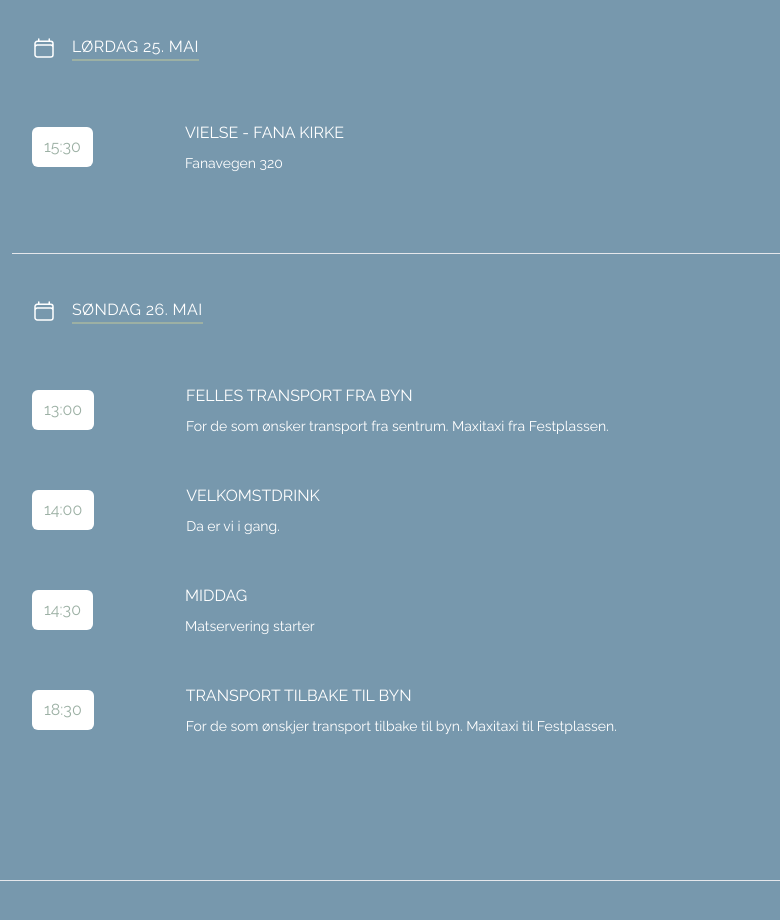
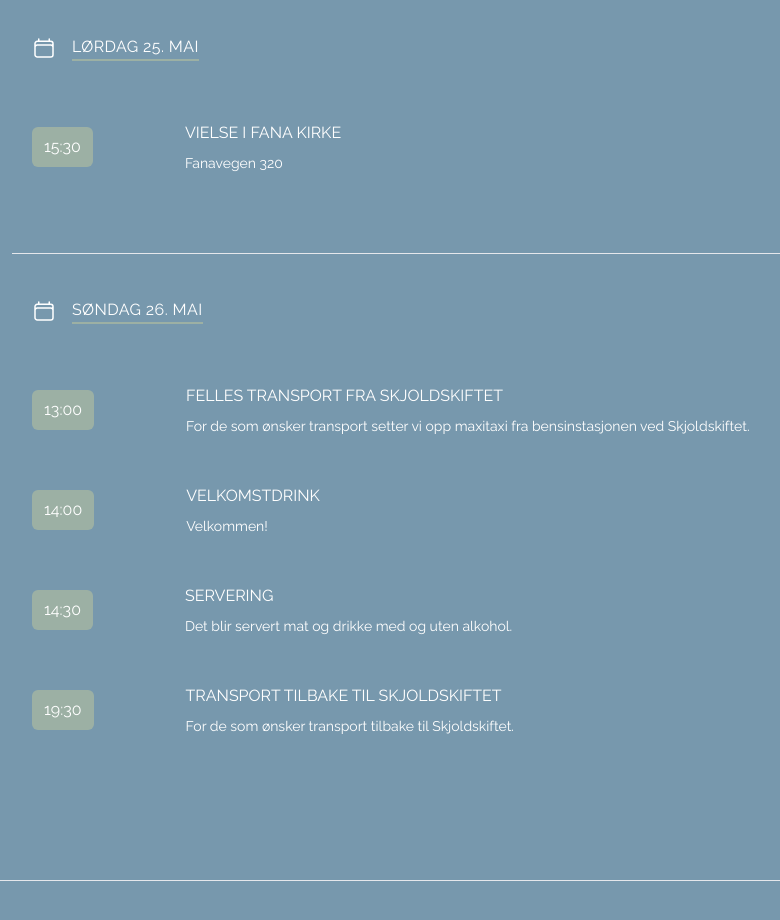
Before and after one commit to matsgund/weddingpage, a React (Vite) app: page / in a window 1280 px wide. Shown: the part 1840-2760 px from the top of the page, without its empty margins (196-976 px from the left). Built offline with nearby package versions, Linux system fonts and the light colour scheme.

Commit message:
content finished

```diff
--- a/src/pages/homePage/components/heroSection.tsx
+++ b/src/pages/homePage/components/heroSection.tsx
@@ -1,4 +1,3 @@
-import { Transition } from '@headlessui/react'
 import videoClip from '@/assets/videos/heroClip2.mp4';
 import posterImage from '@/assets/images/jpg/heroImage3.jpg';
 import { useInView } from 'react-intersection-observer';
@@ -6,6 +5,7 @@ import { useScroll } from '@/context/scrollContext';
 
 const HeroSection: React.FC = () => {
 
+  // used to detect if the component is in view to change the navbar
   const { ref, inView } = useInView({
     threshold: 0,
   });
@@ -14,16 +14,7 @@ const HeroSection: React.FC = () => {
   setIsInView(inView);
 
   return (
-    <Transition.Root
-      ref={ref}
-      appear={true}
-      show={true}
-      as="div"
-      enter="ease-in duration-[1000ms] transition-all"
-      enterFrom="opacity-0"
-      enterTo="opacity-100"
-      className="min-h-screen relative"
-    >
+    <div ref={ref} className='min-h-screen relative'>
       {/* Video Background */}
     <div className="video-docker absolute top-0 left-0 w-full h-full overflow-hidden">
         <video
@@ -39,30 +30,18 @@ const HeroSection: React.FC = () => {
       <div className="relative z-10 px-6 lg:px-8">
         <div className="flex items-center w-fit min-h-screen m-auto max-w-2xl py-28 sm:py-48 lg:py-56">
           <div className="text-center">
-            <Transition.Child
-              as="h1"
-              enter="ease-in duration-[1000ms] transition-all delay-[300ms]"
-              enterFrom="opacity-0 translate-y-12"
-              enterTo="opacity-100 translate-y-0"
-              className="h1"
-            >
-              Anette & Mats
-            </Transition.Child>
+              <h1 className='h1'>
+                Anette & Mats
+              </h1>
             <div className="justify-center">
-              <Transition.Child
-                as="h2"
-                enter="ease-in duration-[1000ms] transition-all delay-[200ms]"
-                enterFrom="opacity-0 translate-y-12"
-                enterTo="opacity-100 translate-y-0"
-                className="h2 text-white py-4"
-              >
-                25/26 Mai 2024
-              </Transition.Child>
+                <h2 className='h2 text-white py-4'>
+                  25/26 Mai 2024
+                </h2>
             </div>
           </div>
         </div>
       </div>
-    </Transition.Root>
+    </div>
   );
 };
 
--- a/src/pages/homePage/components/infoSection.tsx
+++ b/src/pages/homePage/components/infoSection.tsx
@@ -11,11 +11,11 @@ const schedule = [
       events: [
         {
           id: 1,
-          name: "Vielse - Fana Kirke",
+          name: "Vielse i Fana kirke",
           href:"#link",
           time: "15:30",
           details: "Fanavegen 320",
-          member: "Alice Doe",
+
         },
       ]
     },
@@ -25,35 +25,33 @@ const schedule = [
       events: [
         {
           id: 1,
-          name: "Felles transport fra byn",
+          name: "Felles transport fra Skjoldskiftet",
           href:"#link",
           time: "13:00",
-          details: "For de som ønsker transport fra sentrum. Maxitaxi fra Festplassen.",
-          member: "John Doe"
+          details: "For de som ønsker transport setter vi opp maxitaxi fra bensinstasjonen ved Skjoldskiftet.",
+
         },
         {
           id: 2,
           name: "Velkomstdrink",
           href:"#link",
           time: "14:00",
-          details: "Da er vi i gang.",
+          details: "Velkommen!",
           member: "Alice Doe"
         },
         {
             id: 3,
-            name: "Middag",
+            name: "Servering",
             href:"#link",
             time: "14:30",
-            details: "Matservering starter",
-            member: "John Doe"
+            details: "Det blir servert mat og drikke med og uten alkohol.",
         },
         {
             id:4,
-            name: "Transport tilbake til byn",
+            name: "Transport tilbake til Skjoldskiftet",
             href:"#link",
-            time: "18:30",
-            details: "For de som ønskjer transport tilbake til byn. Maxitaxi til Festplassen.",
-            member: "John Doe"
+            time: "19:30",
+            details: "For de som ønsker transport tilbake til Skjoldskiftet.",
 
         }
       ]
@@ -62,17 +60,22 @@ const schedule = [
 
   const locationInfo = [
     {   id: 1,
-        headline: "Villa",
-        text: "Villa Lokøy ligger på Lokøy, vest for Bergen, og er et populært valg for gjester som søker privatliv, komfort og uforglemmelige opplevelser. Fra hovedsuiten kan man observere havørner mens man nyter en kopp kaffe. Villaen er kjent for sin luksuriøse atmosfære og tilbyr en unik opplevelse ved den norske kysten"
-    },
-    {   id: 2,
-        headline: "Parkering",
-        text: "Gratis parkering på stedet"
+        headline: "Sted",
+        text: "Vi har leid Villa Lokøy for anlednigen. Denne ligger vest for Bergen i Lokøyvågen 68. Vi håper på at været er på vår side og at vi kan nyte dagen ute."
     },
     {
-        id: 3,
+        id: 2,
+        headline: "Kleskode",
+        text: "Dress."
+    },
+    {   id: 3,
+        headline: "Parkering",
+        text: "Mulighet for parkering på stedet"
+    },
+    {
+        id: 4,
         headline: "Servering",
-        text: "Det vil bli servert mat og drikke gjennom kvelden"
+        text: "Det vil bli servert mat og drikke gjennom dagen."
     }
 
 ]
@@ -115,8 +118,8 @@ const InfoSection : React.FC = () => {
                                         {day.events.map(event => (
                                             <li key={event.id} className="group py-6 px-2 sm:px-5 flex items-center">
                                             {/* :::time container */}
-                                            <div className="flex-shrink-0 mr-5 sm:mr-20 px-3 py-2 flex flex-col bg-white rounded-md">
-                                                <span className="text-sm sm:text-base font-ralewaRegular text-tertiary">{event.time}</span>
+                                            <div className="flex-shrink-0 mr-5 sm:mr-20 px-3 py-2 flex flex-col bg-tertiary rounded-md">
+                                                <span className="text-sm sm:text-base font-ralewaRegular text-white">{event.time}</span>
                                             </div>
                                             {/* :::details container */}
                                             <div className="col-span-7 sm:col-span-6 px-3">
@@ -200,7 +203,9 @@ const InfoSection : React.FC = () => {
                                     </div>
                                     <div>
                                         <p className="p text-white">
-                                            Vi vil tilby transport fra sentrum til Villa Lokøy på søndag 26. mai. Maxitaxi vil kjøre fra Festplassen kl. 13:00. Det vil også bli tilbudt transport tilbake til sentrum fra Villa Lokøy kl. 18:30.
+                                            Vi vil tilby transport fra Skjoldskiftet til Villa Lokøy på søndag 26. mai.
+                                            Maxitaxi vil kjøre fra bensinstasjonen i Skjoldskiftet kl. 13:00.
+                                            Det vil også bli tilbudt transport tilbake til sentrum fra Villa Lokøy kl. 19:30. Det er også mulig å parkere på stedet for de som ønsker å kjøre selv.
                                         </p>
                                     </div>
                                 </div>
```
